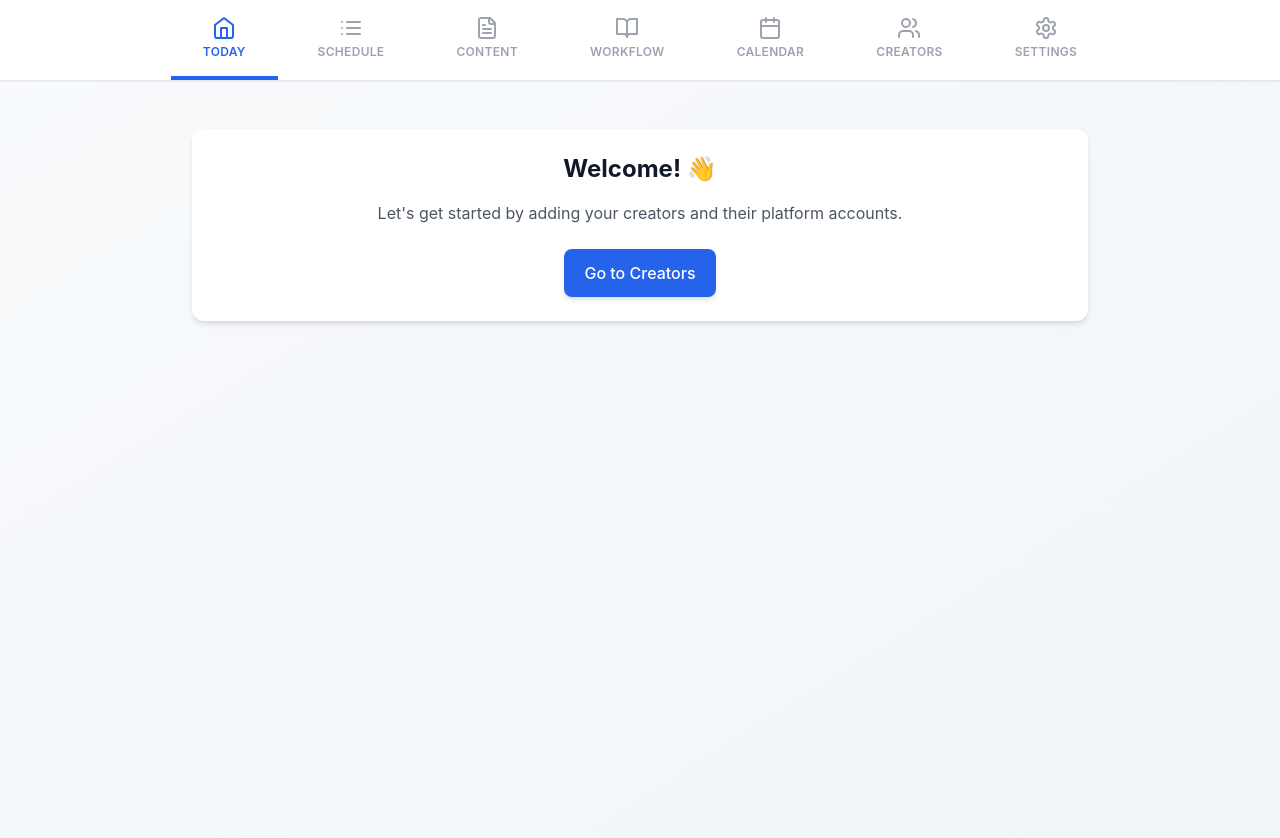
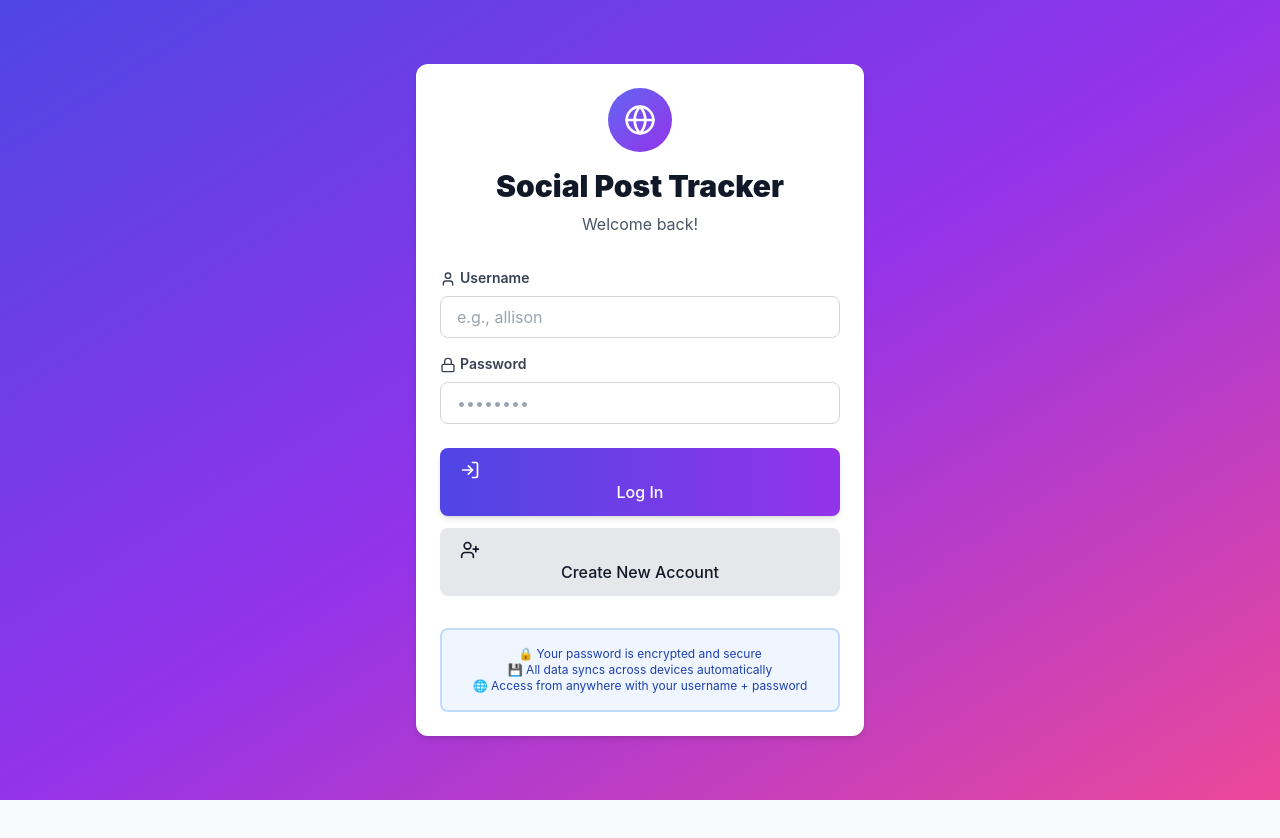
Before and after one commit to gigageek101/SocialPostTrackingWebsite, a React (Vite) app: page / in a window 1280 px wide. Shown: the top 838 px of the page. After the commit the page ends 800 px from the top, so only its background shows below. Built offline with nearby package versions, Linux system fonts and the light colour scheme; no server answers.

Commit message:
Complete Supabase multi-device sync integration
- Add authentication with username/password
- URL routing: access via /username
- Cloud database for all data
- Real-time sync capability
- Secure password hashing (bcrypt)
- Ready for multi-device access

```diff
--- a/src/App.tsx
+++ b/src/App.tsx
@@ -1,6 +1,7 @@
-import { useEffect } from 'react';
+import { useEffect, useState } from 'react';
 import { AppProvider, useApp } from './context/AppContext';
 import { Navigation } from './components/Navigation';
+import { AuthScreen } from './components/screens/AuthScreen';
 import { OnboardingScreen } from './components/screens/OnboardingScreen';
 import { ScheduleOverviewScreen } from './components/screens/ScheduleOverviewScreen';
 import { ScheduledPostsScreen } from './components/screens/ScheduledPostsScreen';
@@ -11,7 +12,31 @@ import { CreatorsScreen } from './components/screens/CreatorsScreen';
 import { SettingsScreen } from './components/screens/SettingsScreen';
 
 function AppContent() {
-  const { currentScreen, state, getTodayPlan } = useApp();
+  const { currentScreen, state, getTodayPlan, setAuthState } = useApp();
+  const [urlUsername, setUrlUsername] = useState<string | null>(null);
+
+  // Check URL for username parameter
+  useEffect(() => {
+    const path = window.location.pathname;
+    if (path && path !== '/' && path !== '/index.html') {
+      const username = path.replace('/', '').trim();
+      if (username) {
+        setUrlUsername(username);
+      }
+    }
+  }, []);
+
+  const handleAuthenticated = (creatorId: string, username: string) => {
+    setAuthState({
+      isAuthenticated: true,
+      currentCreatorId: creatorId,
+      currentUsername: username,
+    });
+    // URL will be /username, which is correct
+    if (!window.location.pathname.includes(username)) {
+      window.history.pushState({}, '', `/${username}`);
+    }
+  };
 
   // Check for notifications when slots become ready
   useEffect(() => {
@@ -46,6 +71,11 @@ function AppContent() {
     return () => clearInterval(interval);
   }, [state.userSettings, state.accounts]);
 
+  // Show auth screen if not authenticated
+  if (!state.authState?.isAuthenticated) {
+    return <AuthScreen username={urlUsername || undefined} onAuthenticated={handleAuthenticated} />;
+  }
+
   if (currentScreen === 'onboarding') {
     return <OnboardingScreen />;
   }
--- /dev/null
+++ b/src/components/screens/AuthScreen.tsx
@@ -0,0 +1,253 @@
+import { useState } from 'react';
+import { Card } from '../ui/Card';
+import { Button } from '../ui/Button';
+import { Input } from '../ui/Input';
+import { Lock, User, LogIn, UserPlus, Globe, AlertTriangle } from 'lucide-react';
+import { createCreatorWithPassword, authenticateCreator } from '../../services/supabaseService';
+
+interface AuthScreenProps {
+  username?: string; // From URL parameter
+  onAuthenticated: (creatorId: string, username: string) => void;
+}
+
+export function AuthScreen({ username: urlUsername, onAuthenticated }: AuthScreenProps) {
+  const [mode, setMode] = useState<'login' | 'signup'>('login');
+  const [username, setUsername] = useState(urlUsername || '');
+  const [password, setPassword] = useState('');
+  const [name, setName] = useState('');
+  const [timezone, setTimezone] = useState('America/Chicago');
+  const [loading, setLoading] = useState(false);
+  const [error, setError] = useState<string | null>(null);
+
+  const handleLogin = async () => {
+    if (!username.trim() || !password.trim()) {
+      setError('Username and password are required');
+      return;
+    }
+
+    setLoading(true);
+    setError(null);
+
+    const { creator, error: authError } = await authenticateCreator(username, password);
+
+    if (authError || !creator) {
+      setError(authError || 'Authentication failed');
+      setLoading(false);
+      return;
+    }
+
+    onAuthenticated(creator.id, username);
+    setLoading(false);
+  };
+
+  const handleSignup = async () => {
+    if (!username.trim() || !password.trim() || !name.trim()) {
+      setError('All fields are required');
+      return;
+    }
+
+    if (password.length < 6) {
+      setError('Password must be at least 6 characters');
+      return;
+    }
+
+    setLoading(true);
+    setError(null);
+
+    const { creator, error: createError } = await createCreatorWithPassword(
+      username,
+      password,
+      name,
+      timezone
+    );
+
+    if (createError || !creator) {
+      setError(createError || 'Failed to create creator');
+      setLoading(false);
+      return;
+    }
+
+    onAuthenticated(creator.id, username);
+    setLoading(false);
+  };
+
+  return (
+    <div className="min-h-screen bg-gradient-to-br from-indigo-600 via-purple-600 to-pink-500 flex items-center justify-center p-4">
+      <Card className="max-w-md w-full">
+        {/* Header */}
+        <div className="text-center mb-8">
+          <div className="w-16 h-16 bg-gradient-to-br from-indigo-500 to-purple-600 rounded-full flex items-center justify-center mx-auto mb-4">
+            <Globe className="w-8 h-8 text-white" />
+          </div>
+          <h1 className="text-3xl font-black text-gray-900 mb-2">
+            Social Post Tracker
+          </h1>
+          <p className="text-gray-600">
+            {mode === 'login' ? 'Welcome back!' : 'Create your account'}
+          </p>
+          {urlUsername && (
+            <div className="mt-3 p-3 bg-blue-50 border-2 border-blue-200 rounded-lg">
+              <p className="text-sm text-blue-800">
+                🔗 Accessing: <strong>{urlUsername}</strong>
+              </p>
+            </div>
+          )}
+        </div>
+
+        {/* Error Message */}
+        {error && (
+          <div className="mb-6 p-4 bg-red-50 border-2 border-red-200 rounded-lg flex items-center gap-3">
+            <AlertTriangle className="w-5 h-5 text-red-600 flex-shrink-0" />
+            <p className="text-sm text-red-800">{error}</p>
+          </div>
+        )}
+
+        {/* Form */}
+        <div className="space-y-4 mb-6">
+          {/* Username */}
+          <div>
+            <label className="block text-sm font-semibold text-gray-700 mb-2">
+              <User className="w-4 h-4 inline mr-1" />
+              Username
+            </label>
+            <Input
+              type="text"
+              value={username}
+              onChange={(e) => setUsername(e.target.value.toLowerCase())}
+              placeholder="e.g., allison"
+              disabled={!!urlUsername || loading}
+            />
+            {mode === 'signup' && (
+              <p className="text-xs text-gray-500 mt-1">
+                Your URL will be: yoursite.com/<strong>{username || 'username'}</strong>
+              </p>
+            )}
+          </div>
+
+          {/* Password */}
+          <div>
+            <label className="block text-sm font-semibold text-gray-700 mb-2">
+              <Lock className="w-4 h-4 inline mr-1" />
+              Password
+            </label>
+            <Input
+              type="password"
+              value={password}
+              onChange={(e) => setPassword(e.target.value)}
+              placeholder="••••••••"
+              disabled={loading}
+            />
+          </div>
+
+          {/* Signup Only Fields */}
+          {mode === 'signup' && (
+            <>
+              <div>
+                <label className="block text-sm font-semibold text-gray-700 mb-2">
+                  Creator Name
+                </label>
+                <Input
+                  type="text"
+                  value={name}
+                  onChange={(e) => setName(e.target.value)}
+                  placeholder="e.g., Allison Gray"
+                  disabled={loading}
+                />
+              </div>
+
+              <div>
+                <label className="block text-sm font-semibold text-gray-700 mb-2">
+                  Timezone
+                </label>
+                <Input
+                  type="text"
+                  value={timezone}
+                  onChange={(e) => setTimezone(e.target.value)}
+                  placeholder="America/Chicago"
+                  disabled={loading}
+                />
+                <p className="text-xs text-gray-500 mt-1">
+                  Default: America/Chicago (US Central Time)
+                </p>
+              </div>
+            </>
+          )}
+        </div>
+
+        {/* Action Buttons */}
+        <div className="space-y-3">
+          {mode === 'login' ? (
+            <>
+              <Button
+                onClick={handleLogin}
+                fullWidth
+                disabled={loading}
+                className="bg-gradient-to-r from-indigo-600 to-purple-600 hover:from-indigo-700 hover:to-purple-700"
+              >
+                {loading ? (
+                  'Logging in...'
+                ) : (
+                  <>
+                    <LogIn className="w-5 h-5 mr-2" />
+                    Log In
+                  </>
+                )}
+              </Button>
+              <Button
+                onClick={() => {
+                  setMode('signup');
+                  setError(null);
+                }}
+                variant="secondary"
+                fullWidth
+                disabled={loading}
+              >
+                <UserPlus className="w-5 h-5 mr-2" />
+                Create New Account
+              </Button>
+            </>
+          ) : (
+            <>
+              <Button
+                onClick={handleSignup}
+                fullWidth
+                disabled={loading}
+                className="bg-gradient-to-r from-green-600 to-emerald-600 hover:from-green-700 hover:to-emerald-700"
+              >
+                {loading ? (
+                  'Creating...'
+                ) : (
+                  <>
+                    <UserPlus className="w-5 h-5 mr-2" />
+                    Create Account
+                  </>
+                )}
+              </Button>
+              <Button
+                onClick={() => {
+                  setMode('login');
+                  setError(null);
+                }}
+                variant="secondary"
+                fullWidth
+                disabled={loading}
+              >
+                <LogIn className="w-5 h-5 mr-2" />
+                Already Have an Account
+              </Button>
+            </>
+          )}
+        </div>
+
+        {/* Info */}
+        <div className="mt-8 p-4 bg-blue-50 border-2 border-blue-200 rounded-lg">
+          <p className="text-xs text-blue-800 text-center">
+            🔒 Your password is encrypted and secure<br />
+            💾 All data syncs across devices automatically<br />
+            🌐 Access from anywhere with your username + password
+          </p>
+        </div>
+      </Card>
+    </div>
+  );
+}
--- a/src/config/supabase.ts
+++ b/src/config/supabase.ts
@@ -1,8 +1,8 @@
 import { createClient } from '@supabase/supabase-js';
 
 // These will be filled in after you create your Supabase project
-const supabaseUrl = import.meta.env.VITE_SUPABASE_URL || '';
-const supabaseAnonKey = import.meta.env.VITE_SUPABASE_ANON_KEY || '';
+const supabaseUrl = (import.meta as any).env?.VITE_SUPABASE_URL || '';
+const supabaseAnonKey = (import.meta as any).env?.VITE_SUPABASE_ANON_KEY || '';
 
 export const supabase = createClient(supabaseUrl, supabaseAnonKey);
 
--- a/src/services/supabaseService.ts
+++ b/src/services/supabaseService.ts
@@ -156,8 +156,11 @@ export async function syncCreatorData(creatorId: string) {
 
     const userSettings: UserSettings | null = settingsRes.data
       ? {
+          id: settingsRes.data.creator_id,
           userTimezone: settingsRes.data.user_timezone,
           notificationsEnabled: settingsRes.data.notifications_enabled,
+          hideTimesPopup: false,
+          createdAt: settingsRes.data.created_at,
         }
       : null;
 
--- a/src/types/index.ts
+++ b/src/types/index.ts
@@ -121,7 +121,15 @@ export interface PlatformChecklistTemplate {
 }
 
 // App State
+// Auth State
+export interface AuthState {
+  isAuthenticated: boolean;
+  currentCreatorId: string | null;
+  currentUsername: string | null;
+}
+
 export interface AppState {
+  authState: AuthState;
   userSettings: UserSettings | null;
   creators: Creator[];
   accounts: PlatformAccount[];
@@ -133,6 +141,7 @@ export interface AppState {
 
 // Navigation
 export type Screen =
+  | 'auth'
   | 'onboarding'
   | 'schedule-overview'
   | 'scheduled-posts'
```
Also changed, not shown: src/context/AppContext.tsx (+17 -0 lines), 1 other file (tests, documents, lock files or other folders).
